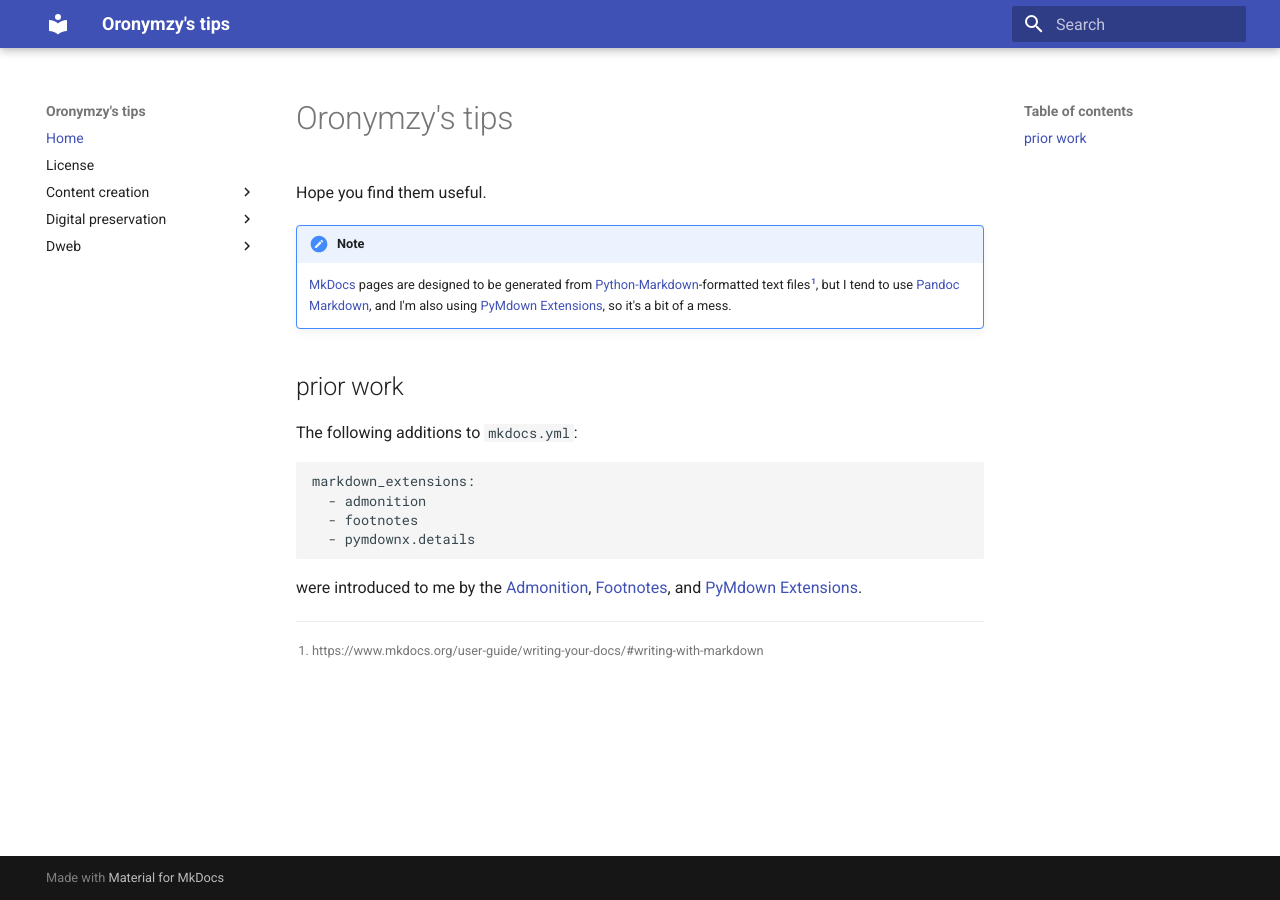
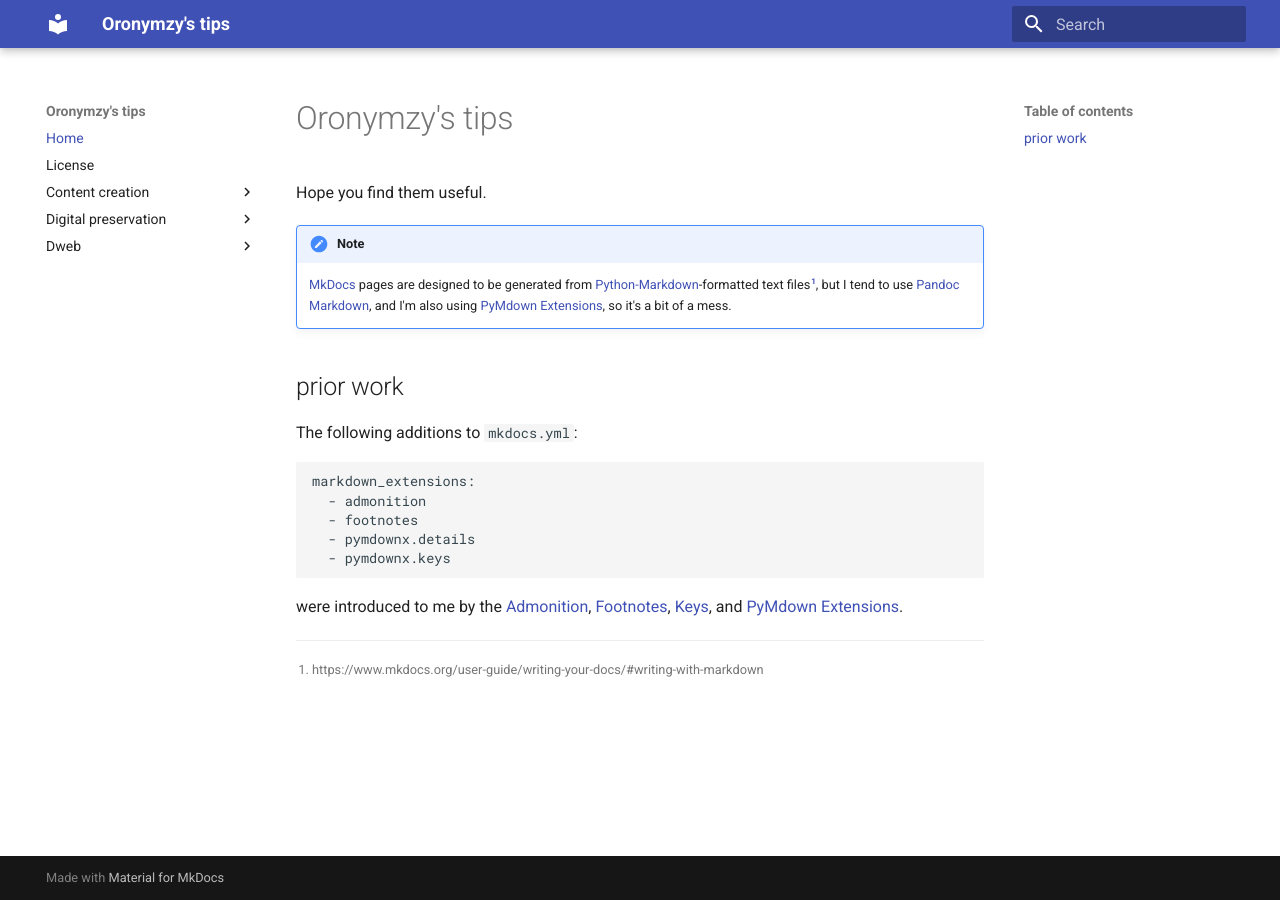
Before and after one commit to oronymzy/tips, an MkDocs documentation site: the page built from docs/README.md, in a window 1280 px wide. Built offline with MkDocs 1.6.1 and Material for MkDocs 9.7.7, drawn with Linux system fonts in a browser that asks for light colours.

Commit message:
Add 'pymdownx.keys' and link to Keys in README

````diff
--- a/docs/README.md
+++ b/docs/README.md
@@ -13,8 +13,9 @@ markdown_extensions:
   - admonition
   - footnotes
   - pymdownx.details
+  - pymdownx.keys
 ```
 
-were introduced to me by the [Admonition](https://squidfunk.github.io/mkdocs-material/extensions/admonition/#installation), [Footnotes](https://squidfunk.github.io/mkdocs-material/extensions/footnotes/#installation), and [PyMdown Extensions](https://squidfunk.github.io/mkdocs-material/extensions/pymdown/#installation).
+were introduced to me by the [Admonition](https://squidfunk.github.io/mkdocs-material/extensions/admonition/#installation), [Footnotes](https://squidfunk.github.io/mkdocs-material/extensions/footnotes/#installation), [Keys](https://facelessuser.github.io/pymdown-extensions/extensions/keys/), and [PyMdown Extensions](https://squidfunk.github.io/mkdocs-material/extensions/pymdown/#installation).
 
 [^Orotips1]: https://www.mkdocs.org/user-guide/writing-your-docs/#writing-with-markdown
--- a/mkdocs.yml
+++ b/mkdocs.yml
@@ -14,5 +14,6 @@ markdown_extensions:
   - admonition
   - footnotes
   - pymdownx.details
+  - pymdownx.keys
 theme:
   name: 'material'
````
